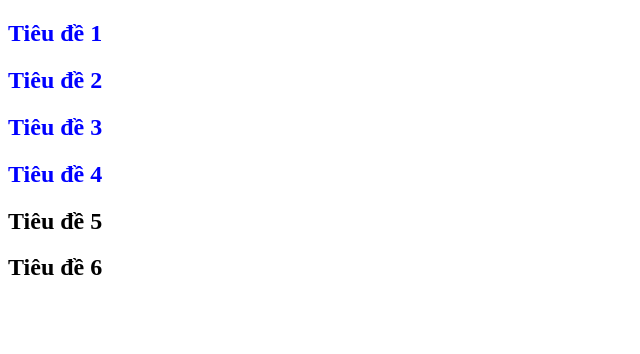
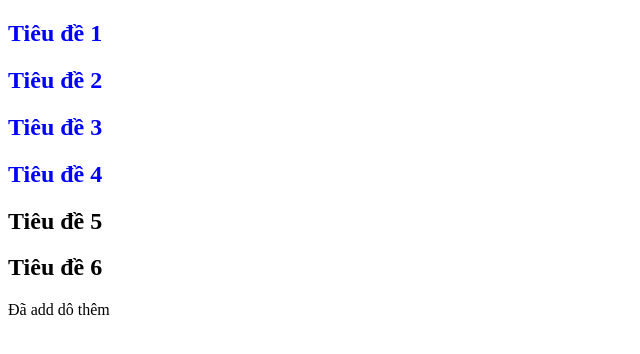
Before and after one commit to TrinhDinhHoang29/Bai-test, a plain HTML site: page index.html in a window 1280 px wide. Shown: the whole page, without its empty margins (0-640 px from the left). Drawn offline with Linux system fonts and the light colour scheme.

Commit message:
Update index.html
Đã

```diff
--- a/index.html
+++ b/index.html
@@ -28,6 +28,7 @@
 
 <h2 class="title-2">Tiêu đề 5</h2>
 <h2 class="title-2">Tiêu đề 6</h2>
+    <div>Đã add dô thêm</div>
 </body>
 </html>
 <script src="test.js"></script>
```
